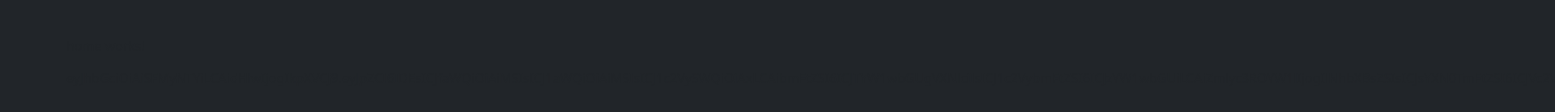
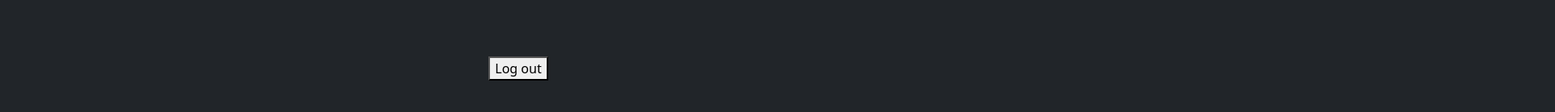
Before and after one commit to theodj97/angular_login, an Angular app: page / in a window 1280 px wide. Shown: the part 315-454 px from the top of the page at 81% size, 1920 px wide, since content can reach past the window. Built offline with nearby package versions, Linux system fonts and the light colour scheme; sample sign-in values are in the browser's storage.

Commit message:
Added an spinner while waiting the response

```diff
--- a/src/app/components/home/home.component.html
+++ b/src/app/components/home/home.component.html
@@ -1,2 +1 @@
-<p>home works!</p>
-<p>{{ token }}</p>
+<button (click)="logOut()">Log out</button>
--- a/src/app/components/home/home.component.ts
+++ b/src/app/components/home/home.component.ts
@@ -1,10 +1,17 @@
 import { Component } from '@angular/core';
+import { Router } from '@angular/router';
+import { LoginService } from 'src/app/services/login/login.service';
 
 @Component({
   selector: 'app-home',
   templateUrl: './home.component.html',
-  styleUrls: ['./home.component.css']
+  styleUrls: ['./home.component.css'],
 })
 export class HomeComponent {
-  token = sessionStorage.getItem('authToken');
+  constructor(private _loginService: LoginService, private _router: Router) {}
+  // token = sessionStorage.getItem('authToken');
+  logOut() {
+    this._loginService.logout();
+    this._router.navigate(['login']);
+  }
 }
--- a/src/app/components/login/login.component.html
+++ b/src/app/components/login/login.component.html
@@ -115,6 +115,9 @@
     [disabled]="!loginForm.valid"
   >
     Submit
+    <div *ngIf="loading" class="spinner-border spinner-border-sm text-light" role="status">
+      <span class="visually-hidden">Loading...</span>
+    </div>
   </button>
   <div *ngIf="validLogin === false" class="mt-2">
     <span *ngIf="loginError === true" class="text-danger fw-bold">
--- a/src/app/components/login/login.component.ts
+++ b/src/app/components/login/login.component.ts
@@ -32,6 +32,7 @@ export class LoginComponent {
   validLogin?: boolean;
   loginError?: boolean;
   formGatewayError?: boolean;
+  loading: boolean = false;
 
   get email() {
     return this.loginForm.get('email');
@@ -42,13 +43,15 @@ export class LoginComponent {
   }
 
   login() {
-    this._loginService.login(this.email!.value!, this.passwd!.value!).subscribe(
-      {
+    this.loading = true;
+    this._loginService
+      .login(this.email!.value!, this.passwd!.value!)
+      .subscribe({
         complete: () => {
           this._router.navigate(['']);
         },
         error: (error: AppError) => {
-          console.log(error);
+          this.loading = false;
           this.validLogin = false;
           if (error instanceof NotFoundError) {
             this.loginError = true;
@@ -57,23 +60,7 @@ export class LoginComponent {
             this.formGatewayError = true;
           } else throw error;
         },
-      }
-      // (response) => {
-      //   console.log(response);
-      //   sessionStorage.setItem('authToken', 'token');
-      //   this._router.navigate(['']);
-      // },
-      // (error: AppError) => {
-      //   console.log(error);
-      //   this.validLogin = false;
-      //   if (error instanceof NotFoundError) {
-      //     this.loginError = true;
-      //   } else if (error instanceof BadGatewayError) {
-      //     // Formulario no válido
-      //     this.formGatewayError = true;
-      //   } else throw error;
-      // }
-    );
+      });
   }
 }
 
--- a/src/app/services/login/login.service.ts
+++ b/src/app/services/login/login.service.ts
@@ -1,6 +1,5 @@
 import { HttpClient } from '@angular/common/http';
 import { Injectable } from '@angular/core';
-import { Router } from '@angular/router';
 import { catchError, map, throwError } from 'rxjs';
 import { AppError } from 'src/app/common/app-error';
 import { NotFoundError } from 'src/app/common/app-notFounError';
@@ -9,11 +8,10 @@ import { UnAuthorized } from 'src/app/common/app-unAuthorizedError';
 
 @Injectable()
 export class LoginService {
-  constructor(private _httpClient: HttpClient, private _router: Router) {}
+  constructor(private _httpClient: HttpClient) {}
 
   logout() {
     sessionStorage.removeItem('authToken');
-    this._router.navigate(['login']);
   }
 
   login(email: string, passwd: string) {
```
